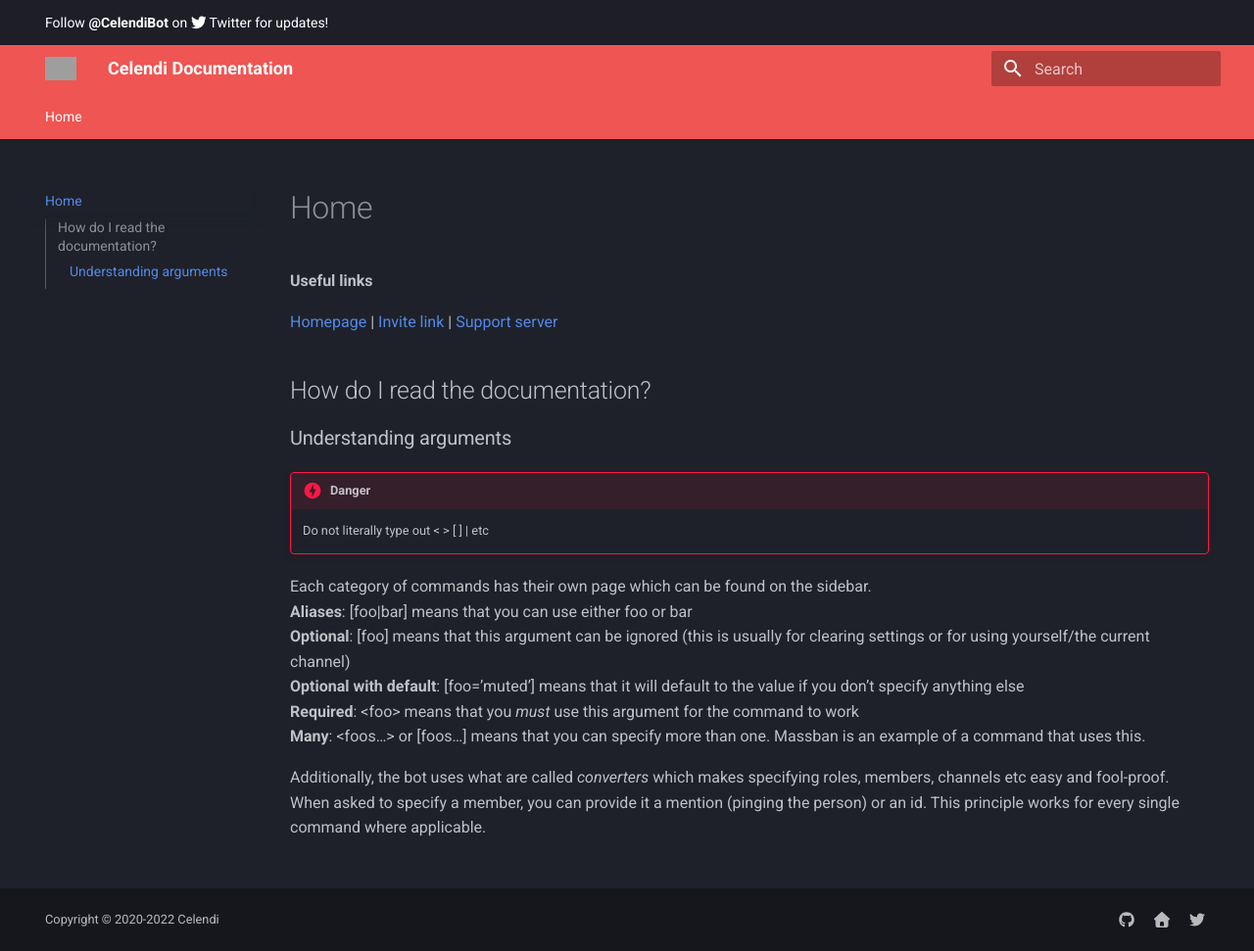
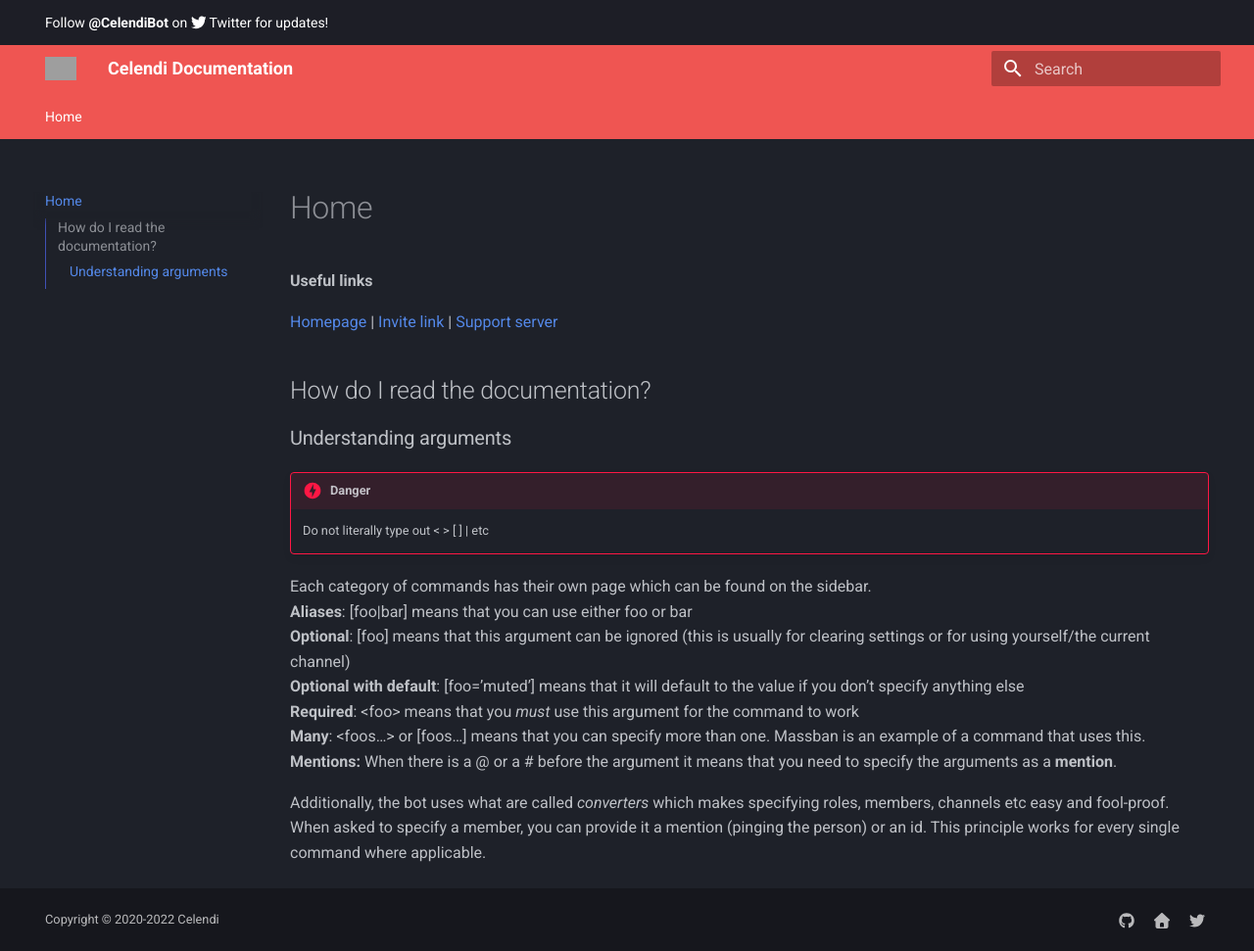
Before and after one commit to Celendi/Docs, an MkDocs documentation site: the page built from docs/index.md, in a window 1280 px wide and 971 px high. Shown: the whole window at 98% size. Built offline with MkDocs 1.6.1 and Material for MkDocs 9.7.7, drawn with Linux system fonts in a browser that asks for light colours; grey boxes are pictures that could not be loaded.

Commit message:
Added mentions

```diff
--- a/docs/index.md
+++ b/docs/index.md
@@ -17,5 +17,6 @@ Each category of commands has their own page which can be found on the sidebar.
 **Optional with default**: \[foo='muted'\] means that it will default to the value if you don't specify anything else
 **Required**: &lt;foo&gt; means that you _must_ use this argument for the command to work
 **Many**: &lt;foos...&gt; or \[foos...\] means that you can specify more than one. Massban is an example of a command that uses this.
+**Mentions:** When there is a @ or a # before the argument it means that you need to specify the arguments as a **mention**.
 
 Additionally, the bot uses what are called _converters_ which makes specifying roles, members, channels etc easy and fool-proof. When asked to specify a member, you can provide it a mention \(pinging the person\) or an id. This principle works for every single command where applicable.
```
